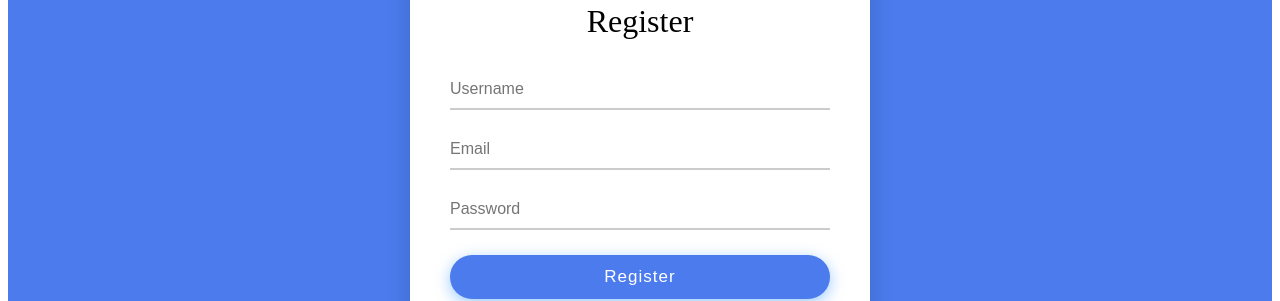
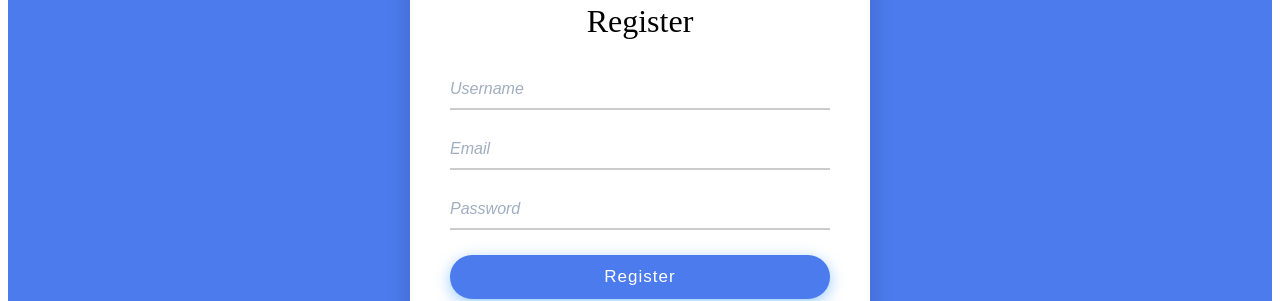
Before and after one commit to xiao-Huahuo/Match-It, a Vue app in the folder frontend/: page /register in a window 1280 px wide. Shown: the part 242-543 px from the top of the page. Built offline with nearby package versions, Linux system fonts and the light colour scheme; the HTML template or start-up script is replaced by a standard one.

Commit message:
不知道

```diff
--- a/frontend/src/assets/styles/theme.scss
+++ b/frontend/src/assets/styles/theme.scss
@@ -38,6 +38,8 @@ and you can directly use the variables everywhere in the project without importi
   //LoginForm
   --input-border-buttom:2px solid #ccc; /* 下划线 */
   --input-focus-border-buttom-color:#007bff; /* 蓝色高亮 */
+  --input-color: black;
+  --input-caret-color:#007bff;
   //RegisterLink
   --register-link-color: #007bff;
   --register-link-a-hover-color: #0056b3;
@@ -91,7 +93,9 @@ and you can directly use the variables everywhere in the project without importi
   --login-button-active-box-shadow:0 2px 10px rgba(255, 98, 0, 0.4);
   //LoginForm
   --input-border-buttom:2px solid #f8f7f7; /* 下划线 */
-  --input-focus-border-buttom-color: #f8bdbd;
+  --input-focus-border-buttom-color: #f45d3c;
+  --input-color:white;
+  --input-caret-color: #ff1a1a;
   //RegisterLink & LoginLink
   --register-link-color: #faf6f6;
   --register-link-a-hover-color: #ff0000;
@@ -101,7 +105,7 @@ and you can directly use the variables everywhere in the project without importi
   --logo-icon-color: red;
   --icon-button-color:white;
   --icon-button-hover-color:rgba(255, 255, 255, 0.1);
-  --badge-background-color: #1a5bfa;
+  --badge-background-color: #ff0000;
   --badge-color: white;
   //AppSidebar
   --sidebar-nav-background-color: #474545;
--- a/frontend/src/components/login_page_components/LoginForm.vue
+++ b/frontend/src/components/login_page_components/LoginForm.vue
@@ -32,7 +32,13 @@ input {
   border-bottom: var(--input-border-buttom);
   outline: none;
   transition: tranform var(--transition-duration),border-bottom-color 0.3s ease; /* 动态效果 */
-  color: #333;
+  color: var(--input-color); /* 设置输入文字颜色 */
+  caret-color: var(--input-caret-color); /* 设置光标颜色 */
+}
+/* 修改 placeholder 样式 */
+input::placeholder {
+  color: var(--sub-font-color);
+  font-style: italic;
 }
 .usr-input{
   background-color: var(--widget-color);
--- a/frontend/src/components/register_page_components/RegisterForm.vue
+++ b/frontend/src/components/register_page_components/RegisterForm.vue
@@ -35,7 +35,13 @@ input {
   border-bottom: var(--input-border-buttom);
   outline: none;
   transition: tranform var(--transition-duration),border-bottom-color 0.3s ease; /* 动态效果 */
-  color: #333;
+  color: var(--input-color); /* 设置输入文字颜色 */
+  caret-color: var(--input-caret-color); /* 设置光标颜色 */
+}
+/* 修改 placeholder 样式 */
+input::placeholder {
+  color: var(--sub-font-color);
+  font-style: italic;
 }
 .usr-input{
   background-color: var(--widget-color);
```
Also changed, not shown: frontend/public/AI_train_text.md (+1 -1 lines).
